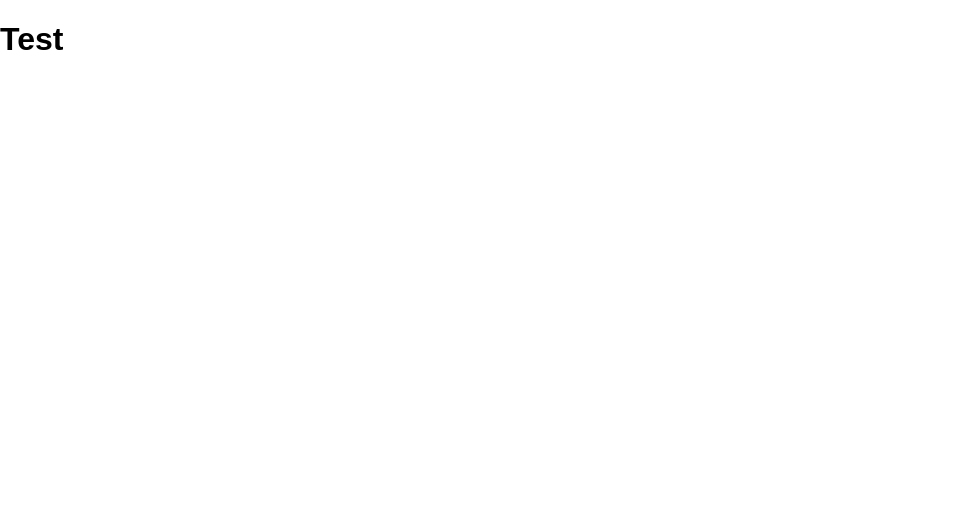
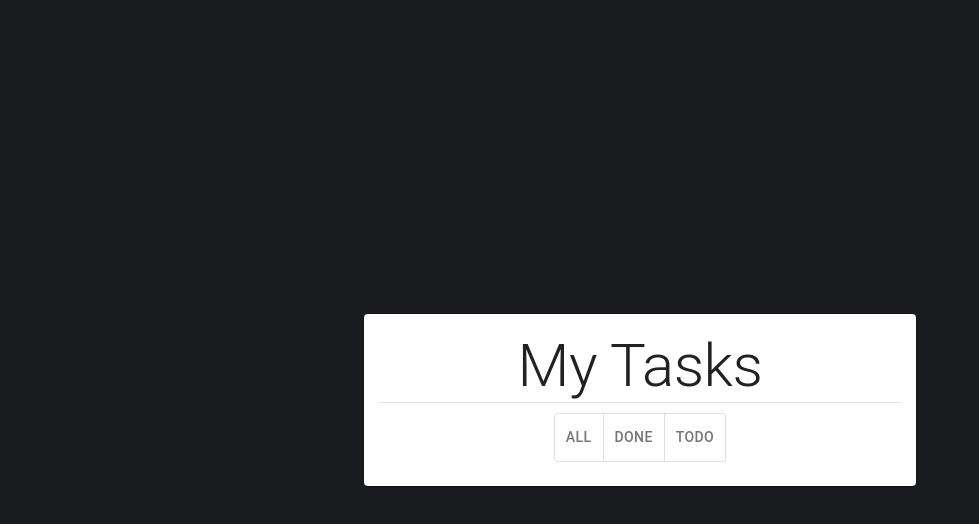
Before and after one commit to his984/tarmeez-react-course, a React (Create React App) app: page / in a window 1280 px wide. Shown: the top 524 px of the page, without its empty margins (0-979 px from the left). Built offline with nearby package versions, Linux system fonts and the light colour scheme.

Commit message:
Create TodoList structure

```diff
--- a/package.json
+++ b/package.json
@@ -5,6 +5,7 @@
   "dependencies": {
     "@emotion/react": "^11.13.3",
     "@emotion/styled": "^11.13.0",
+    "@mui/icons-material": "^6.1.6",
     "@mui/material": "^6.1.6",
     "@testing-library/jest-dom": "^5.17.0",
     "@testing-library/react": "^13.4.0",
--- a/src/App.css
+++ b/src/App.css
@@ -7,3 +7,15 @@ body {
   margin: 0;
   padding: 0;
 }
+.App {
+  display: flex;
+  justify-content: center;
+  align-items: center;
+  background-color: #191b1f;
+  height: 100vh;
+}
+/* .card{
+  display: flex;
+  justify-content: center;
+  align-items: center;
+} */
--- a/src/App.js
+++ b/src/App.js
@@ -1,10 +1,11 @@
 import "./App.css";
+import TodoList from "./Components/TodoList";
 
 // APP
 function App() {
   return (
-    <div className="root">
-      <h1>Test</h1>
+    <div className="App">
+      <TodoList />
     </div>
   );
 }
--- /dev/null
+++ b/src/Components/TodoList.js
@@ -0,0 +1,56 @@
+// Import Container
+import Container from "@mui/material/Container";
+
+// Import Card
+import Card from "@mui/material/Card";
+import CardContent from "@mui/material/CardContent";
+import Typography from "@mui/material/Typography";
+
+// Import Divider
+import Divider from "@mui/material/Divider";
+
+// Import Toggle Button
+import ToggleButton from "@mui/material/ToggleButton";
+import ToggleButtonGroup from "@mui/material/ToggleButtonGroup";
+
+export default function TodoList() {
+  return (
+    <Container fixed maxWidth="sm">
+      <Card className="card" sx={{ minWidth: 275 }}>
+        <CardContent>
+          <Typography
+            variant="h2"
+            component="h2"
+            style={{ textAlign: "center" }}
+          >
+            My Tasks
+          </Typography>
+          <Divider />
+
+          {/* Filter Buttons */}
+          <ToggleButtonGroup
+            // value={alignment}
+            // exclusive
+            // onChange={handleAlignment}
+            // aria-label="text alignment"
+            style={{
+              display: "flex",
+              alignItems: "center",
+              justifyContent: "center",
+              marginTop: "10px",
+            }}
+          >
+            <ToggleButton value="left">All</ToggleButton>
+            <ToggleButton value="right">Done</ToggleButton>
+            <ToggleButton value="justify">ToDo</ToggleButton>
+          </ToggleButtonGroup>
+          {/* //Filter Buttons// */}
+        </CardContent>
+
+        {/* <CardActions>
+          <Button size="small">Learn More</Button>
+        </CardActions> */}
+      </Card>
+    </Container>
+  );
+}
```
Also changed, not shown: 1 other file (tests, documents, lock files or other folders).
